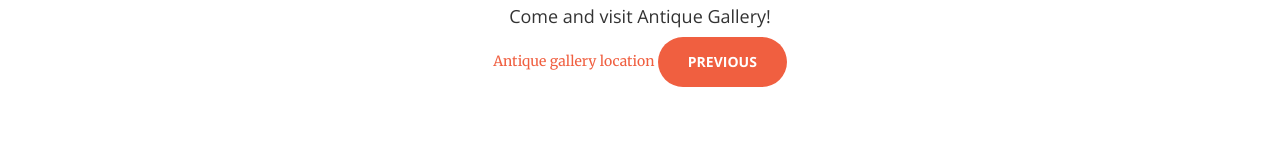
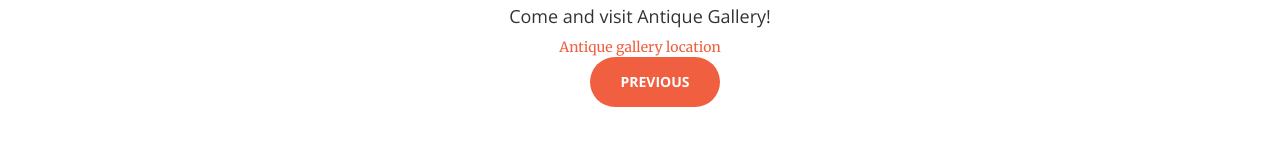
Before and after one commit to wannorsyahida/wannorsyahida.github.io, a website: page index.html in a window 1280 px wide. Shown: the part 2639-2784 px from the top of the page. Drawn offline with nearby package versions, Linux system fonts and the light colour scheme.

Commit message:
Create index.html

```diff
--- a/index.html
+++ b/index.html
@@ -280,8 +280,8 @@ Antique World</p>
                                 -96.9983206,17z/data=!3m1!4b1!4m5!3m4!1s0x864c2e6ff71d6fc5:0x9aefac4c
                                 92d10d51!8m2!3d33.0298489!4d-96.9961319?hl=en" clas="btn btn-primary btn-xl
                                                                                      page-scroll">Antique gallery location</a>
-                          <a     href="#portfolio" class="btn btn-primary btn-xl page-scroll">previous</a>
-                     </div>
+                          <div class="container text-center"><a     href="#portfolio" class="btn btn-primary btn-xl page-scroll">previous</a>
+                      </div></div>
                   </div>
     </section>
 
```
